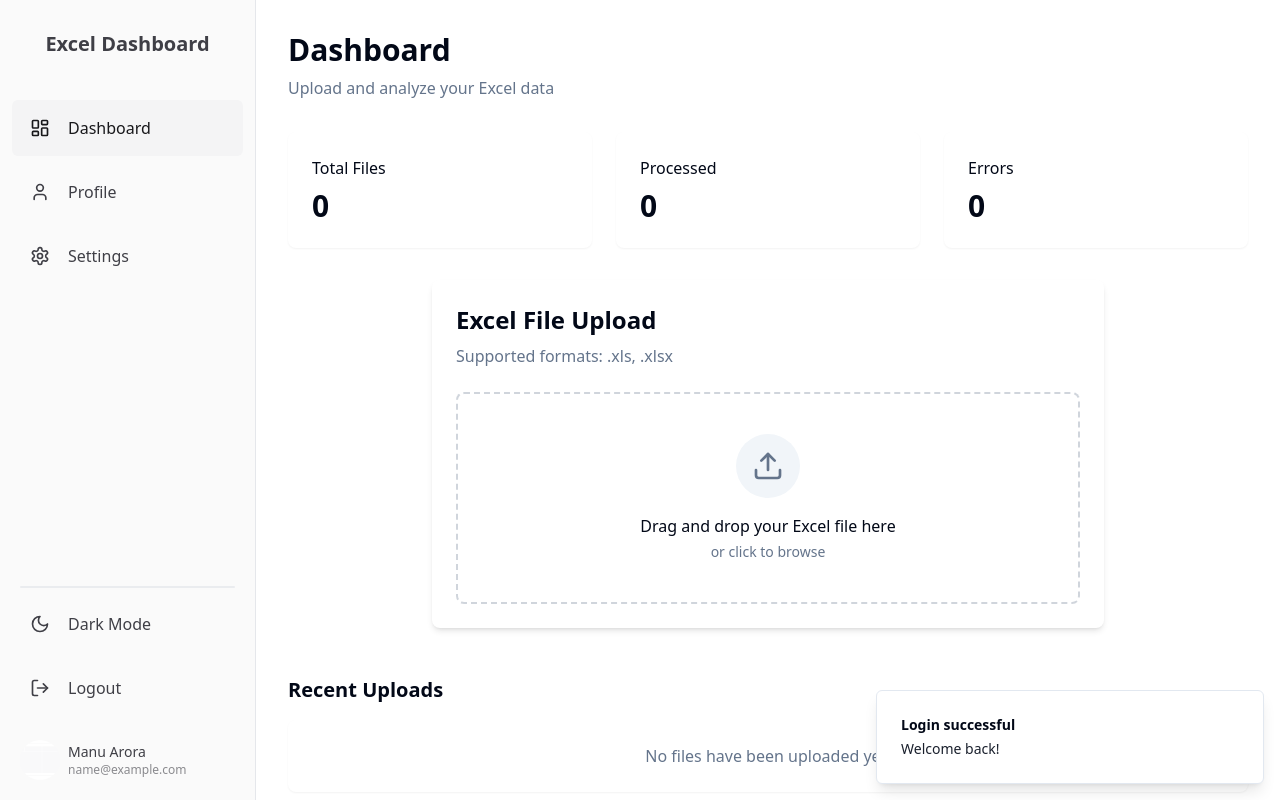
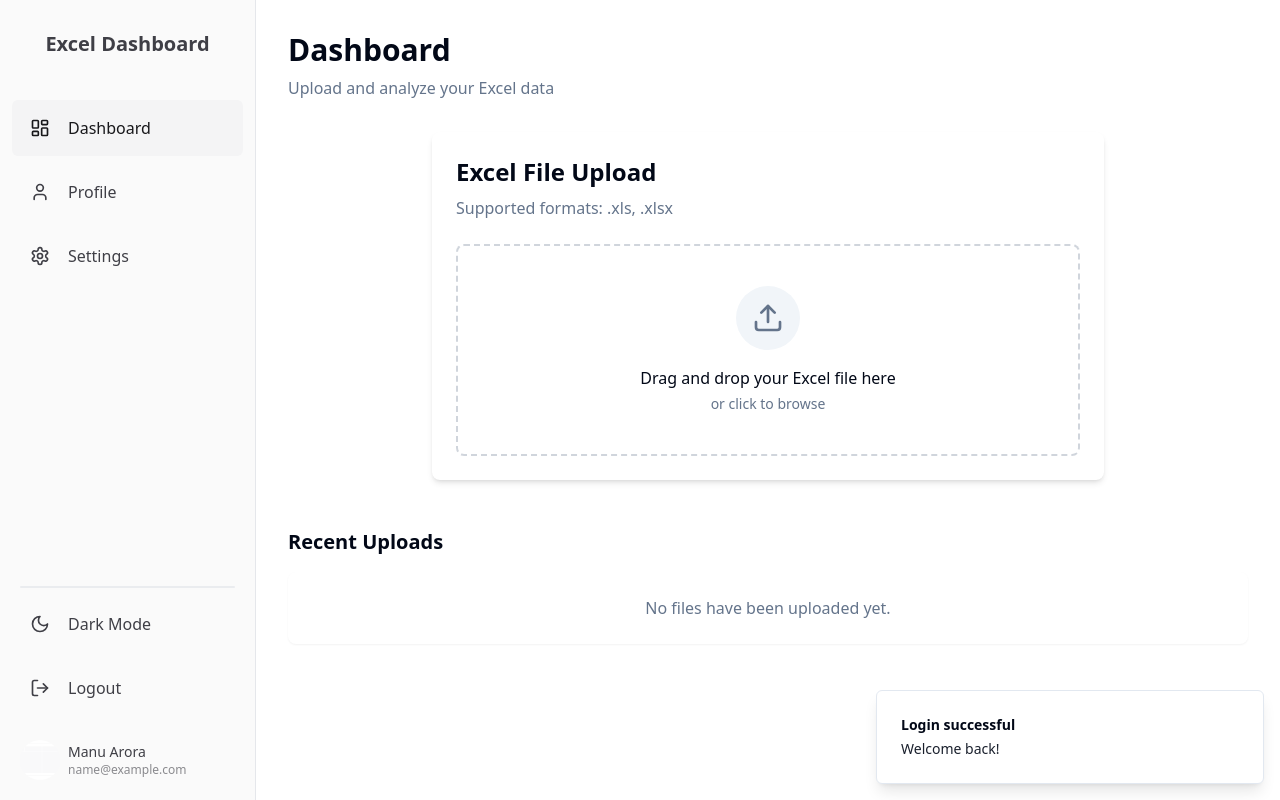
Before and after one commit to Charith-Osi/excel-dash-react-ui, a React (Vite) app: page /login in a window 1280 px wide. Both pictures are taken after typing "name@example.com", "Sample123" into the empty fields and a click on the button "Sign In". Built offline with nearby package versions, Linux system fonts and the light colour scheme.

Commit message:
Remove dashboard cards
Remove the total files, processed, and error cards from the dashboard.

```diff
--- a/src/pages/Dashboard.tsx
+++ b/src/pages/Dashboard.tsx
@@ -14,37 +14,7 @@ const Dashboard = () => {
         <h1 className="text-3xl font-bold mb-2">Dashboard</h1>
         <p className="text-muted-foreground mb-8">Upload and analyze your Excel data</p>
 
-        <div className="grid grid-cols-1 md:grid-cols-3 gap-6 mb-8">
-          <motion.div
-            initial={{ opacity: 0, y: 20 }}
-            animate={{ opacity: 1, y: 0 }}
-            transition={{ duration: 0.5, delay: 0.1 }}
-            className="bg-card p-6 rounded-lg shadow-sm"
-          >
-            <h3 className="font-medium">Total Files</h3>
-            <p className="text-3xl font-bold mt-2">0</p>
-          </motion.div>
-
-          <motion.div
-            initial={{ opacity: 0, y: 20 }}
-            animate={{ opacity: 1, y: 0 }}
-            transition={{ duration: 0.5, delay: 0.2 }}
-            className="bg-card p-6 rounded-lg shadow-sm"
-          >
-            <h3 className="font-medium">Processed</h3>
-            <p className="text-3xl font-bold mt-2">0</p>
-          </motion.div>
-
-          <motion.div
-            initial={{ opacity: 0, y: 20 }}
-            animate={{ opacity: 1, y: 0 }}
-            transition={{ duration: 0.5, delay: 0.3 }}
-            className="bg-card p-6 rounded-lg shadow-sm"
-          >
-            <h3 className="font-medium">Errors</h3>
-            <p className="text-3xl font-bold mt-2">0</p>
-          </motion.div>
-        </div>
+        {/* Stats cards removed as requested */}
 
         <FileUpload />
 
```
